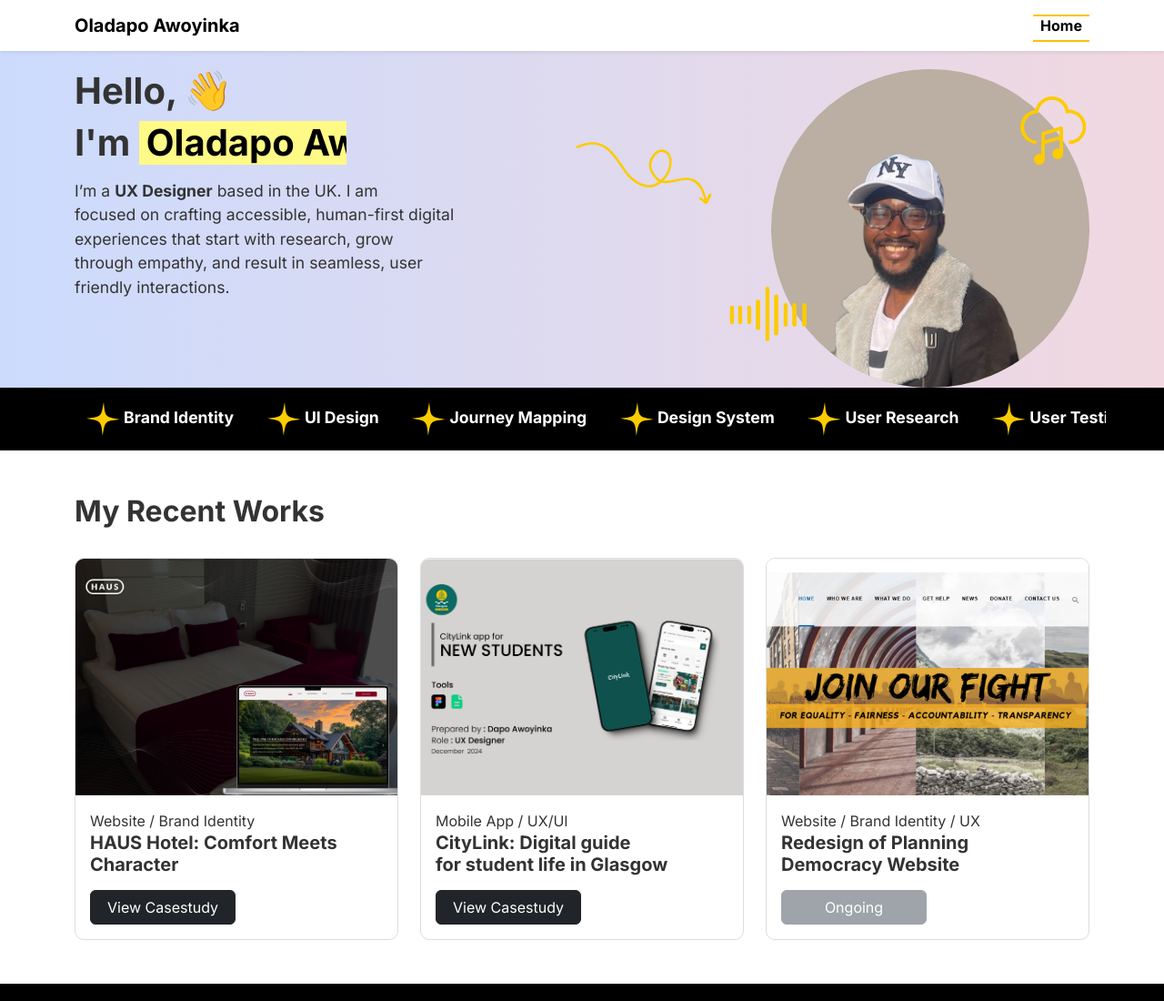
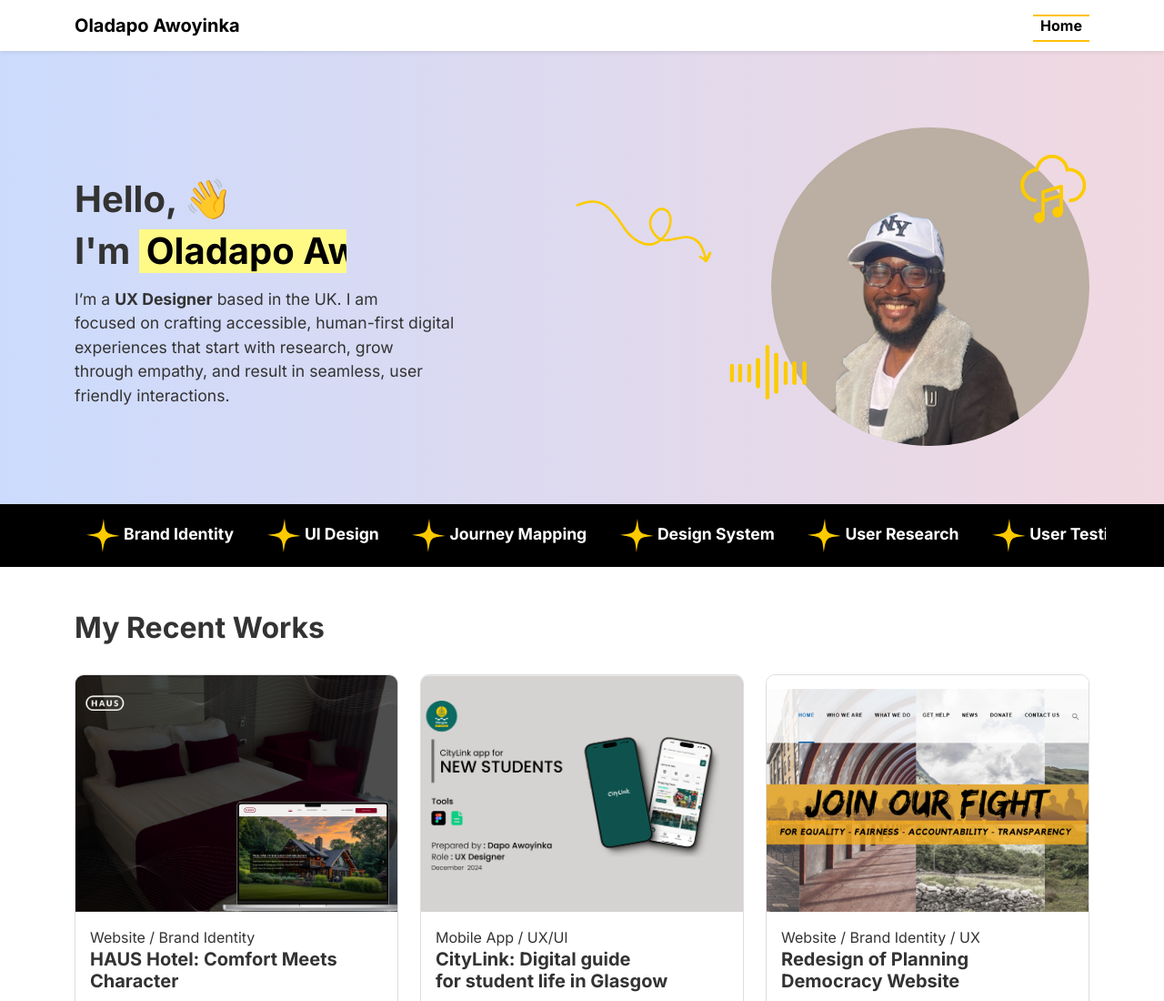
Before and after one commit to oladapoawoyinka/Portfolio, a plain HTML site: page index.html in a window 1280 px wide. Shown: the top 1100 px of the page at 91% size. Drawn offline with nearby package versions, Linux system fonts and the light colour scheme.

Commit message:
Fix hero layout: remove conflicting flex props, add padding, fix negative margin

```diff
--- a/style.css
+++ b/style.css
@@ -33,10 +33,7 @@ body {
 
 .hero {
     background: linear-gradient(to right, #ccdbfd, #f1d8e0);
-    display: flex;
-    flex-wrap: wrap;
-    align-items: center;
-    justify-content: space-between;
+    padding: 4rem 2rem;
     animation: breatheGradient 6s ease-in-out infinite;
     transition: background 0.5s ease-in-out;
 }
@@ -56,7 +53,7 @@ body {
 
 .hero-text {
     max-width: 600px;
-    margin-top: -110px;
+    margin-top: 0;
 }
 
 .hero-text h1 {
```
